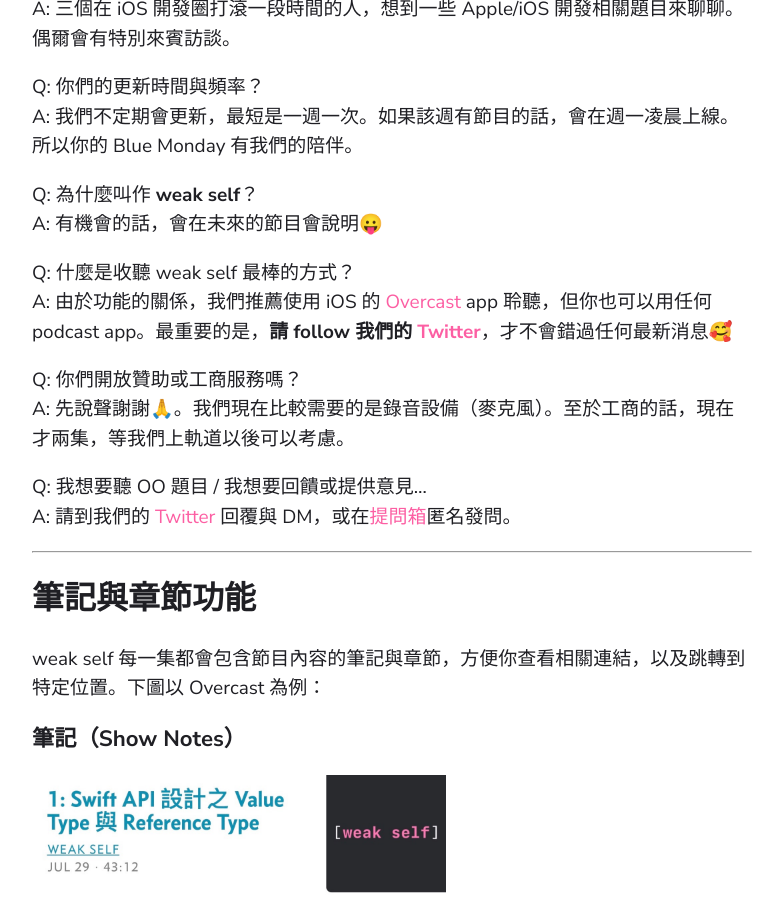
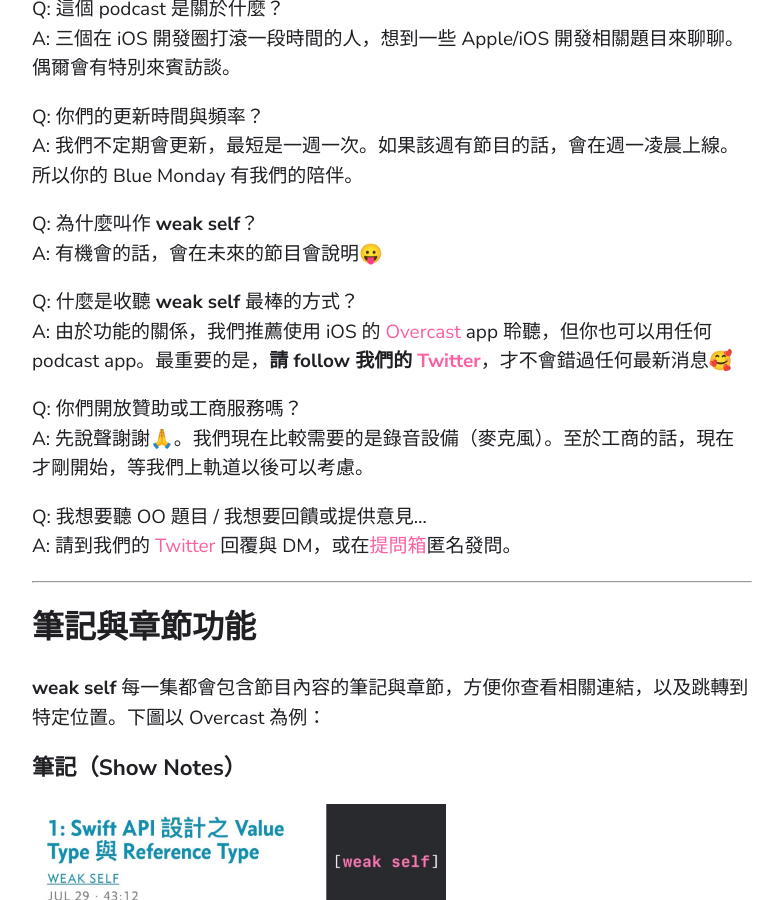
Before and after one commit to weakselfpodcast/weakselfpodcast.github.io, a Jekyll site: the page built from index.md, in a window 1280 px wide and 900 px high, scrolled down 1515 px. Shown: the whole window, without its empty margins (68-851 px from the left). Built offline with Jekyll 4.4.1, drawn with Linux system fonts in a browser that asks for light colours; some of the changed text lies outside the part shown.

Commit message:
Update index

```diff
--- a/index.md
+++ b/index.md
@@ -7,7 +7,7 @@ permalink: index.html
 
 # weak self podcast
 
-Apple/iOS 開發者中文 Podcast。由[一三](https://twitter.com/@ethanhuang13)、[波肥](https://twitter.com/@PofatTseng)、[喬喬](https://twitter.com/@joe_trash_talk)主講。
+三個在 iOS 開發圈打滾的台灣工程師，專為 Apple/iOS 開發者而製作的 Podcast。由[一三](https://twitter.com/@ethanhuang13)、[波肥](https://twitter.com/@PofatTseng)、[喬喬](https://twitter.com/@joe_trash_talk)製作。
 
 中文名稱有多個版本任君挑選：《不要算我》、《弱弱的我》、《等等就找不到我》🤪
 
@@ -52,11 +52,11 @@ A: 我們不定期會更新，最短是一週一次。如果該週有節目的
 Q: 為什麼叫作 **weak self**？
 A: 有機會的話，會在未來的節目會說明😛
 
-Q: 什麼是收聽 weak self 最棒的方式？
+Q: 什麼是收聽 **weak self** 最棒的方式？
 A: 由於功能的關係，我們推薦使用 iOS 的 [Overcast](https://overcast.fm/itunes1474108801/weak-self) app 聆聽，但你也可以用任何 podcast app。最重要的是，**請 follow 我們的 [Twitter](https://twitter.com/weak_self)**，才不會錯過任何最新消息🥰
 
 Q: 你們開放贊助或工商服務嗎？
-A: 先說聲謝謝🙏。我們現在比較需要的是錄音設備（麥克風）。至於工商的話，現在才兩集，等我們上軌道以後可以考慮。
+A: 先說聲謝謝🙏。我們現在比較需要的是錄音設備（麥克風）。至於工商的話，現在才剛開始，等我們上軌道以後可以考慮。
 
 Q: 我想要聽 OO 題目 / 我想要回饋或提供意見...
 A: 請到我們的 [Twitter](https://twitter.com/weak_self) 回覆與 DM，或在[提問箱](https://peing.net/zh-TW/weak_self)匿名發問。
@@ -99,7 +99,7 @@ https://anchor.fm/s/c914964/podcast/rss
 ---
 ## 筆記與章節功能
 
-weak self 每一集都會包含節目內容的筆記與章節，方便你查看相關連結，以及跳轉到特定位置。下圖以 Overcast 為例：
+**weak self** 每一集都會包含節目內容的筆記與章節，方便你查看相關連結，以及跳轉到特定位置。下圖以 Overcast 為例：
 
 ### 筆記（Show Notes）
 <img src="show_note.jpg" width="414">
```
